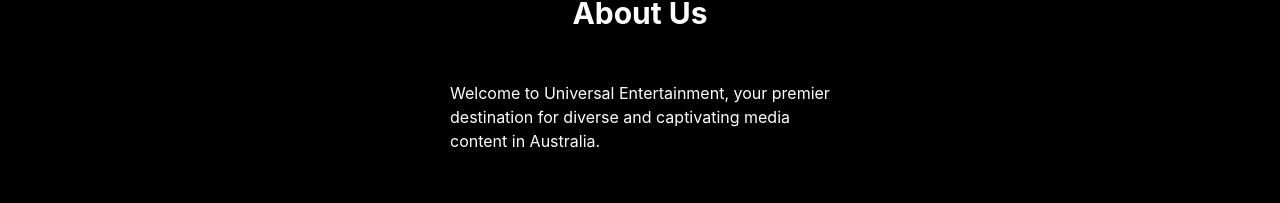
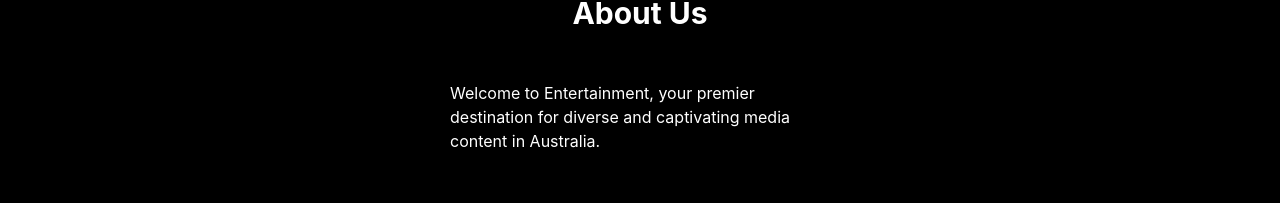
Before and after one commit to shilpa8895/ProductionStudioWebsite_ReactJs, a React (Create React App) app in the folder creative_production_studio/: page /about in a window 1280 px wide. Shown: the part 539-742 px from the top of the page. Built offline with nearby package versions, Linux system fonts and the light colour scheme.

Commit message:
about page

```diff
--- a/creative_production_studio/src/Pages/AboutUsPage.js
+++ b/creative_production_studio/src/Pages/AboutUsPage.js
@@ -14,7 +14,7 @@
         </div>
         <h5>About Us</h5>
         <p>
-          Welcome to Universal Entertainment, your premier destination for diverse and captivating media content in Australia.
+          Welcome to Entertainment, your premier destination for diverse and captivating media content in Australia.
           </p>
           <br />
           <p>
```
